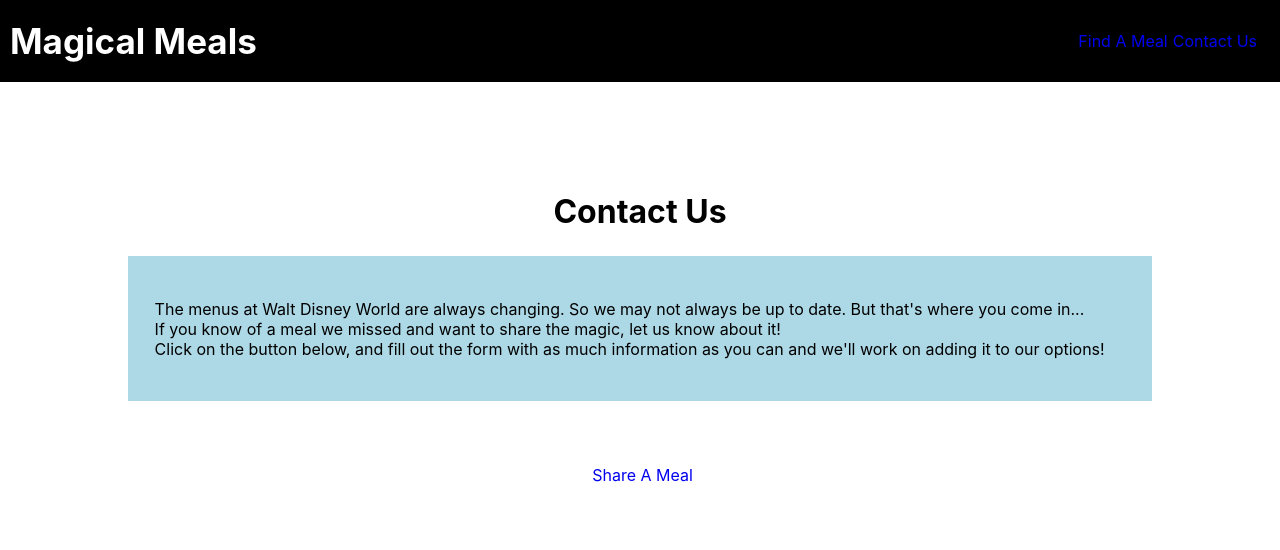
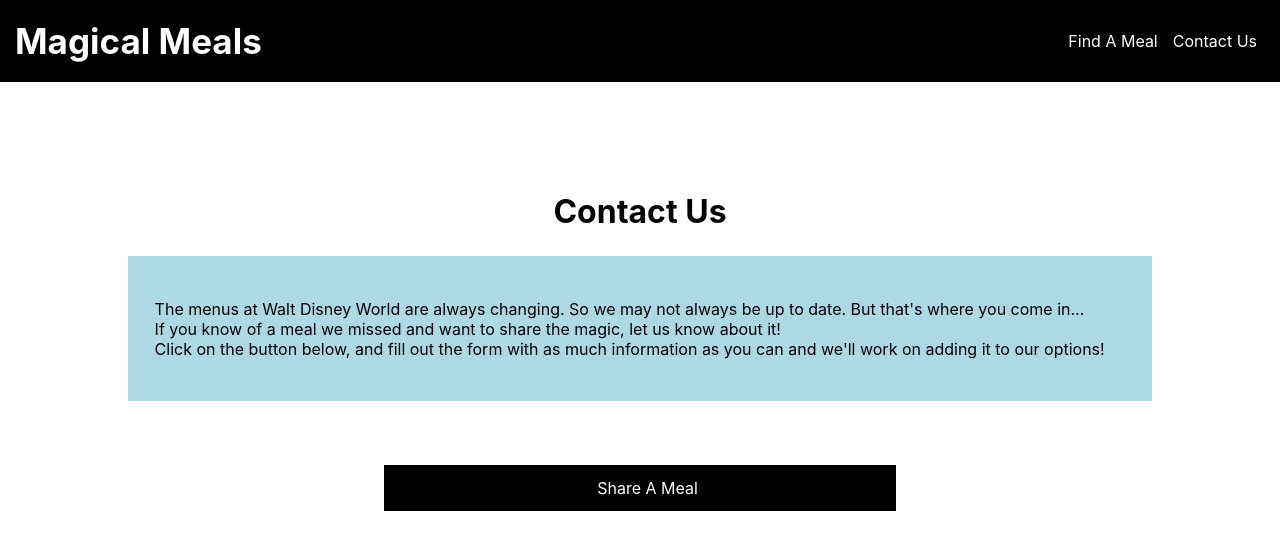
Before and after one commit to CaitlinGreer/magical-meals, a React (Create React App) app: page /contact in a window 1280 px wide. Shown: the top 550 px of the page. Built offline with nearby package versions, Linux system fonts and the light colour scheme.

Commit message:
changed link color

```diff
--- a/src/ContactForm/ContactForm.css
+++ b/src/ContactForm/ContactForm.css
@@ -1,7 +1,7 @@
 .contact-form-container {
     display: flex;
     flex-direction: column;
-    margin-top: 1%;
+    margin-bottom: 5%;
 }
 
 .contact-form-fieldset {
@@ -27,9 +27,19 @@
     align-items: space-between;
 }
 
+.park-options {
+    padding: 5px;
+}
 .submit-button {
     padding: 1%;
     margin-top: 2%;
     margin-left: 15%;
     margin-right: 15%;
 }
+
+.contact-form-link {
+    background-color: black;
+    margin-left: 30%;
+    margin-right: 30%;
+    padding: 1%;
+}
--- a/src/Nav/Nav.css
+++ b/src/Nav/Nav.css
@@ -27,7 +27,8 @@
     padding-right: 8px;
   }
 
-  a {
+  a, a:hover, a:visited {
     text-decoration: none;
-    padding-left: 5px;
+    padding-left: 15px;
+    color: white;
   }
```
